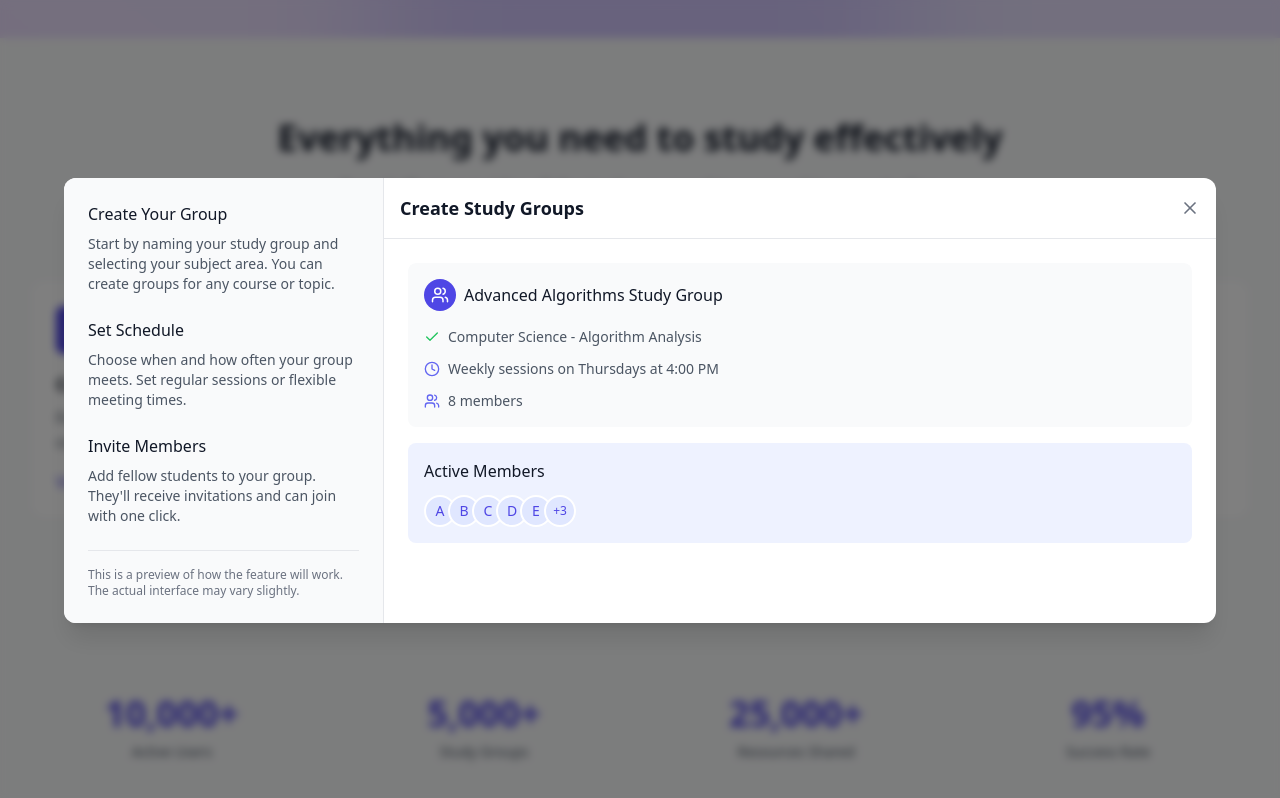
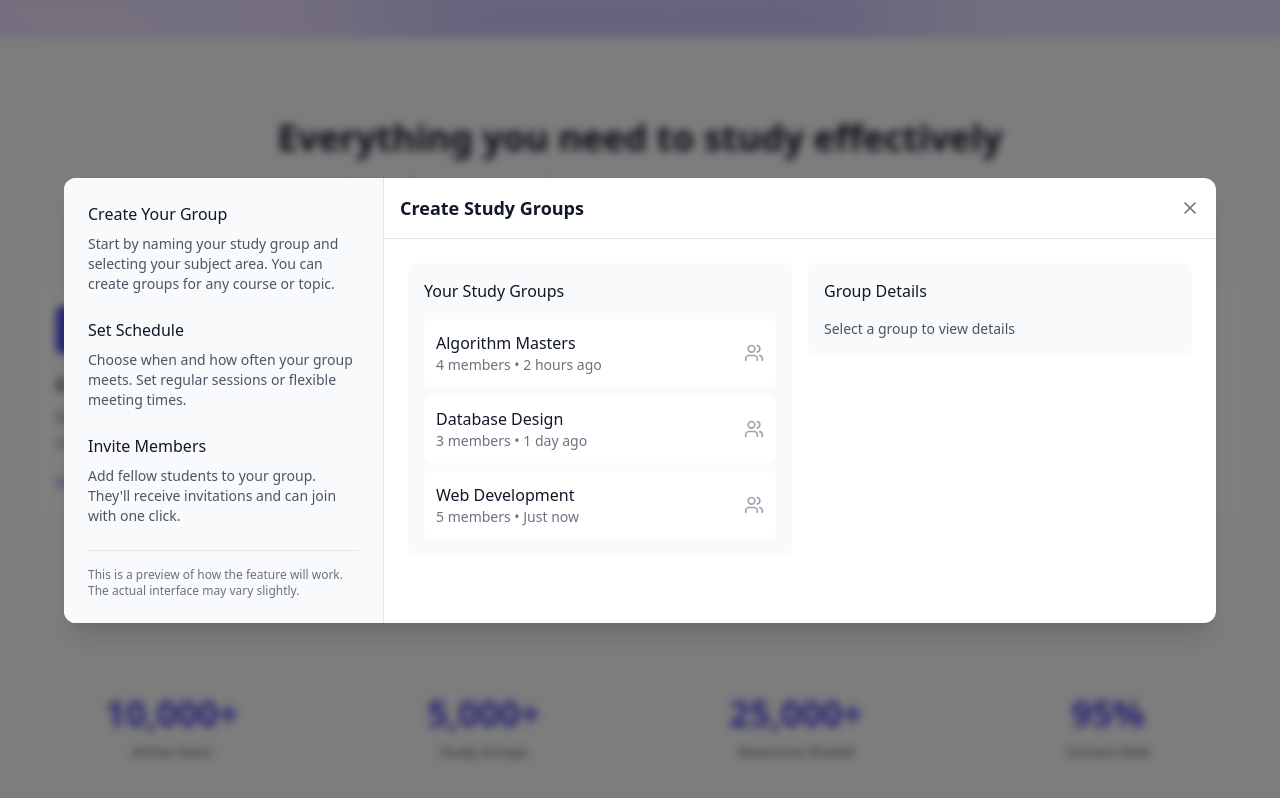
Before and after one commit to ZackyViriot/StudyBuddyFrontend, a Next.js app: page / in a window 1280 px wide. Both pictures are taken after a click on the element 224 px from the left and 935 px from the top of the page. Shown: the part 535-1333 px from the top of the page. Built offline with nearby package versions, Linux system fonts and the light colour scheme.

Commit message:
first changes to make build work

```diff
--- a/src/app/(landing)/components/Features.tsx
+++ b/src/app/(landing)/components/Features.tsx
@@ -210,81 +210,46 @@ const DemoModal = ({ isOpen, onClose, title, children }: DemoModalProps) => {
 };
 
 const StudyGroupDemo = () => {
-  const [step, setStep] = useState(0);
-  const [isMounted, setIsMounted] = useState(false);
-
-  useEffect(() => {
-    setIsMounted(true);
-    if (isMounted) {
-      const timer = setInterval(() => {
-        setStep((prev) => (prev + 1) % 3);
-      }, 2000);
-      return () => clearInterval(timer);
-    }
-  }, [isMounted]);
-
-  if (!isMounted) return null;
+  const [selectedGroup] = useState(null);
 
   return (
-    <div className="space-y-4">
-      <div className="bg-gray-50 dark:bg-gray-900 p-4 rounded-lg">
-        <div className="flex items-center gap-2 mb-4">
-          <div className="w-8 h-8 rounded-full bg-indigo-600 dark:bg-indigo-500 flex items-center justify-center text-white">
-            <Users size={18} />
+    <div className="grid grid-cols-1 md:grid-cols-2 gap-4">
+      {/* Left Column: Group List */}
+      <div className="space-y-4">
+        <div className="bg-gray-50 dark:bg-gray-900 p-4 rounded-lg">
+          <h4 className="font-medium mb-4">Your Study Groups</h4>
+          <div className="space-y-2">
+            {[
+              { name: "Algorithm Masters", members: 4, lastActive: "2 hours ago" },
+              { name: "Database Design", members: 3, lastActive: "1 day ago" },
+              { name: "Web Development", members: 5, lastActive: "Just now" }
+            ].map((group) => (
+              <div
+                key={group.name}
+                className="p-3 bg-white dark:bg-gray-800 rounded-lg hover:bg-gray-50 dark:hover:bg-gray-700 cursor-pointer"
+              >
+                <div className="flex items-center justify-between">
+                  <div>
+                    <h5 className="font-medium">{group.name}</h5>
+                    <p className="text-sm text-gray-500 dark:text-gray-400">
+                      {group.members} members &bull; {group.lastActive}
+                    </p>
+                  </div>
+                  <Users className="w-5 h-5 text-gray-400" />
+                </div>
+              </div>
+            ))}
           </div>
-          <h4 className="font-medium">Advanced Algorithms Study Group</h4>
-        </div>
-        <div className="space-y-3">
-          <motion.div
-            initial={{ opacity: 0, x: 20 }}
-            animate={{ opacity: 1, x: 0 }}
-            className="flex items-center gap-2 text-sm text-gray-600 dark:text-gray-300"
-          >
-            <Check size={16} className="text-green-500" />
-            <span>Computer Science - Algorithm Analysis</span>
-          </motion.div>
-          <motion.div
-            initial={{ opacity: 0, x: 20 }}
-            animate={{ opacity: 1, x: 0 }}
-            transition={{ delay: 0.2 }}
-            className="flex items-center gap-2 text-sm text-gray-600 dark:text-gray-300"
-          >
-            <Clock size={16} className="text-indigo-500" />
-            <span>Weekly sessions on Thursdays at 4:00 PM</span>
-          </motion.div>
-          <motion.div
-            initial={{ opacity: 0, x: 20 }}
-            animate={{ opacity: 1, x: 0 }}
-            transition={{ delay: 0.4 }}
-            className="flex items-center gap-2 text-sm text-gray-600 dark:text-gray-300"
-          >
-            <Users size={16} className="text-indigo-500" />
-            <span>8 members</span>
-          </motion.div>
         </div>
       </div>
-      <div className="bg-indigo-50 dark:bg-indigo-900/20 p-4 rounded-lg">
-        <h4 className="font-medium mb-3">Active Members</h4>
-        <div className="flex -space-x-2">
-          {["A", "B", "C", "D", "E"].map((initial, i) => (
-            <motion.div
-              key={i}
-              initial={{ opacity: 0, scale: 0.5 }}
-              animate={{ opacity: 1, scale: 1 }}
-              transition={{ delay: i * 0.1 }}
-              className="w-8 h-8 rounded-full bg-indigo-100 dark:bg-indigo-900 border-2 border-white dark:border-gray-800 flex items-center justify-center text-sm font-medium text-indigo-600 dark:text-indigo-400"
-            >
-              {initial}
-            </motion.div>
-          ))}
-          <motion.div
-            initial={{ opacity: 0, scale: 0.5 }}
-            animate={{ opacity: 1, scale: 1 }}
-            transition={{ delay: 0.5 }}
-            className="w-8 h-8 rounded-full bg-indigo-100 dark:bg-indigo-900 border-2 border-white dark:border-gray-800 flex items-center justify-center text-xs font-medium text-indigo-600 dark:text-indigo-400"
-          >
-            +3
-          </motion.div>
+
+      {/* Right Column: Group Details */}
+      <div className="space-y-4">
+        <div className="bg-gray-50 dark:bg-gray-900 p-4 rounded-lg">
+          <h4 className="font-medium mb-4">Group Details</h4>
+          <p className="text-sm text-gray-600 dark:text-gray-400">
+            Select a group to view details
+          </p>
         </div>
       </div>
     </div>
@@ -292,87 +257,45 @@ const StudyGroupDemo = () => {
 };
 
 const ResourcesDemo = () => {
-  const [activeMessage, setActiveMessage] = useState(0);
-  const [isMounted, setIsMounted] = useState(false);
+  return (
+    <div className="grid grid-cols-1 md:grid-cols-2 gap-4">
+      {/* Left Column: Resources */}
+      <div className="space-y-4">
+        <div className="bg-gray-50 dark:bg-gray-900 p-4 rounded-lg">
+          <h4 className="font-medium mb-4">Shared Resources</h4>
+          <div className="space-y-2">
+            {[
+              { name: "Data Structures Notes", type: "PDF", shared: "Yesterday" },
+              { name: "Algorithm Cheat Sheet", type: "Document", shared: "2 days ago" },
+              { name: "Study Guide", type: "Spreadsheet", shared: "1 week ago" }
+            ].map((resource) => (
+              <div
+                key={resource.name}
+                className="p-3 bg-white dark:bg-gray-800 rounded-lg hover:bg-gray-50 dark:hover:bg-gray-700 cursor-pointer"
+              >
+                <div className="flex items-center justify-between">
+                  <div>
+                    <h5 className="font-medium">{resource.name}</h5>
+                    <p className="text-sm text-gray-500 dark:text-gray-400">
+                      {resource.type} &bull; Shared {resource.shared}
+                    </p>
+                  </div>
+                  <BookOpen className="w-5 h-5 text-gray-400" />
+                </div>
+              </div>
+            ))}
+          </div>
+        </div>
+      </div>
 
-  useEffect(() => {
-    setIsMounted(true);
-    if (isMounted) {
-      const timer = setInterval(() => {
-        setActiveMessage((prev) => (prev + 1) % 3);
-      }, 3000);
-      return () => clearInterval(timer);
-    }
-  }, [isMounted]);
-
-  if (!isMounted) return null;
-
-  const messages = [
-    {
-      user: "Alice Chen",
-      message: "Here are my notes from today's session on Dynamic Programming",
-      time: "2:30 PM",
-      attachment: "dp_notes.pdf"
-    },
-    {
-      user: "Bob Smith",
-      message: "Found this great video explaining the knapsack problem",
-      time: "2:45 PM",
-      link: "https://example.com/video"
-    },
-    {
-      user: "Carol Johnson",
-      message: "I created a practice problem set for next week",
-      time: "3:15 PM",
-      attachment: "practice_problems.pdf"
-    }
-  ];
-
-  return (
-    <div className="space-y-4">
-      <div className="bg-gray-50 dark:bg-gray-900 p-4 rounded-lg space-y-4">
-        {messages.map((chat, i) => (
-          <motion.div
-            key={i}
-            initial={false}
-            animate={{
-              scale: activeMessage === i ? 1 : 0.95,
-              opacity: activeMessage === i ? 1 : 0.5,
-            }}
-            className="flex gap-3"
-          >
-            <div className="w-8 h-8 rounded-full bg-indigo-100 dark:bg-indigo-900 flex items-center justify-center">
-              {chat.user[0]}
-            </div>
-            <div className="flex-1">
-              <div className="flex items-center gap-2">
-                <span className="font-medium">{chat.user}</span>
-                <span className="text-sm text-gray-500 dark:text-gray-400">{chat.time}</span>
-              </div>
-              <p className="text-gray-700 dark:text-gray-300">{chat.message}</p>
-              {chat.attachment && (
-                <motion.div
-                  initial={{ opacity: 0, y: 10 }}
-                  animate={{ opacity: 1, y: 0 }}
-                  className="mt-2 flex items-center gap-2 text-sm text-indigo-600 dark:text-indigo-400"
-                >
-                  <BookOpen size={16} />
-                  {chat.attachment}
-                </motion.div>
-              )}
-              {chat.link && (
-                <motion.div
-                  initial={{ opacity: 0, y: 10 }}
-                  animate={{ opacity: 1, y: 0 }}
-                  className="mt-2 flex items-center gap-2 text-sm text-indigo-600 dark:text-indigo-400"
-                >
-                  <BookOpen size={16} />
-                  View Video
-                </motion.div>
-              )}
-            </div>
-          </motion.div>
-        ))}
+      {/* Right Column: Resource Preview */}
+      <div className="space-y-4">
+        <div className="bg-gray-50 dark:bg-gray-900 p-4 rounded-lg">
+          <h4 className="font-medium mb-4">Resource Preview</h4>
+          <p className="text-sm text-gray-600 dark:text-gray-400">
+            Select a resource to preview
+          </p>
+        </div>
       </div>
     </div>
   );
@@ -509,77 +432,24 @@ const ProgressDemo = () => {
             })}
           </div>
         </div>
-
-        {/* Selected Day Details */}
-        {selectedDay && calendarData[selectedDay] && (
-          <motion.div
-            initial={{ opacity: 0, y: 10 }}
-            animate={{ opacity: 1, y: 0 }}
-            className="bg-white dark:bg-gray-800 p-4 rounded-lg shadow-sm"
-          >
-            <h5 className="font-medium mb-2">
-              {calendarData[selectedDay].title}
-            </h5>
-            <div className="flex items-center gap-2 text-sm text-gray-600 dark:text-gray-300">
-              <Clock size={14} />
-              <span>{calendarData[selectedDay].time}</span>
-            </div>
-          </motion.div>
-        )}
       </div>
 
-      {/* Right Column: Progress and Goals */}
+      {/* Right Column: Details */}
       <div className="space-y-4">
-        {/* Progress Section */}
-        <div className="bg-indigo-50 dark:bg-indigo-900/20 p-4 rounded-lg">
-          <h4 className="font-medium mb-3">Progress Tracking</h4>
-          <div className="space-y-3">
-            {getProgressData(selectedDay).map((item, i) => (
-              <motion.div
-                key={i}
-                initial={false}
-                animate={{
-                  scale: activeProgress === i ? 1 : 0.98,
-                  opacity: activeProgress === i ? 1 : 0.7,
-                }}
-              >
-                <div className="flex justify-between text-sm mb-1">
-                  <span>{item.topic}</span>
-                  <span>{item.progress}%</span>
-                </div>
-                <div className="h-2 bg-gray-200 dark:bg-gray-700 rounded-full overflow-hidden">
-                  <motion.div
-                    className="h-full bg-indigo-600 dark:bg-indigo-500 rounded-full"
-                    initial={{ width: 0 }}
-                    animate={{ width: `${item.progress}%` }}
-                    transition={{ duration: 1, delay: i * 0.2 }}
-                  />
-                </div>
-              </motion.div>
-            ))}
-          </div>
-        </div>
-
-        {/* Goals Section */}
         <div className="bg-gray-50 dark:bg-gray-900 p-4 rounded-lg">
-          <h4 className="font-medium mb-3">Study Goals</h4>
-          <div className="space-y-3">
-            {getGoals(selectedDay).map((goal, i) => (
-              <motion.div
-                key={i}
-                initial={{ opacity: 0, x: -20 }}
-                animate={{ opacity: 1, x: 0 }}
-                transition={{ delay: i * 0.1 }}
-                className="flex items-center justify-between p-2 bg-white dark:bg-gray-800 rounded-lg"
-              >
-                <div className="flex items-center gap-2">
-                  <div className={`w-2 h-2 rounded-full bg-${goal.color}-500`} />
-                  <span className="text-sm">{goal.title}</span>
-                </div>
-                <span className="text-xs text-gray-500 dark:text-gray-400">{goal.deadline}</span>
-              </motion.div>
-            ))}
-          </div>
+          <h4 className="font-medium mb-4">Selected Day</h4>
+          {selectedDay && calendarData[selectedDay] ? (
+            <div className="space-y-2">
+              <h5 className="font-medium">{calendarData[selectedDay].title}</h5>
+              <p className="text-sm text-gray-600 dark:text-gray-400">
+                {calendarData[selectedDay].time}
+              </p>
+            </div>
+          ) : (
+            <p className="text-sm text-gray-600 dark:text-gray-400">
+              Select a day to view details
+            </p>
+          )}
         </div>
       </div>
     </div>
--- a/src/app/page.tsx
+++ b/src/app/page.tsx
@@ -1,8 +1,7 @@
 'use client';
 
 import { useState, useEffect } from 'react';
-import { motion, AnimatePresence } from 'framer-motion';
-import { useTheme } from 'next-themes';
+import { AnimatePresence } from 'framer-motion';
 import { Navbar } from '@/app/(landing)/components/Navbar';
 import { Footer } from '@/app/(landing)/components/Footer';
 import { Hero } from '@/app/(landing)/components/Hero';
@@ -16,7 +15,6 @@ export default function Home() {
   const [isMounted, setIsMounted] = useState(false);
   const [showLogin, setShowLogin] = useState(false);
   const [showSignup, setShowSignup] = useState(false);
-  const { theme, setTheme } = useTheme();
 
   useEffect(() => {
     setIsMounted(true);
```
Also changed, not shown: src/app/(landing)/components/About.tsx (+9 -6 lines), src/app/userProfile/components/ProfileForm.tsx (+16 -15 lines), src/app/userProfile/components/ui/input.tsx (+9 -9 lines), src/app/userProfile/components/ui/textarea.tsx (+9 -9 lines), src/app/userProfile/page.tsx (+4 -4 lines).
